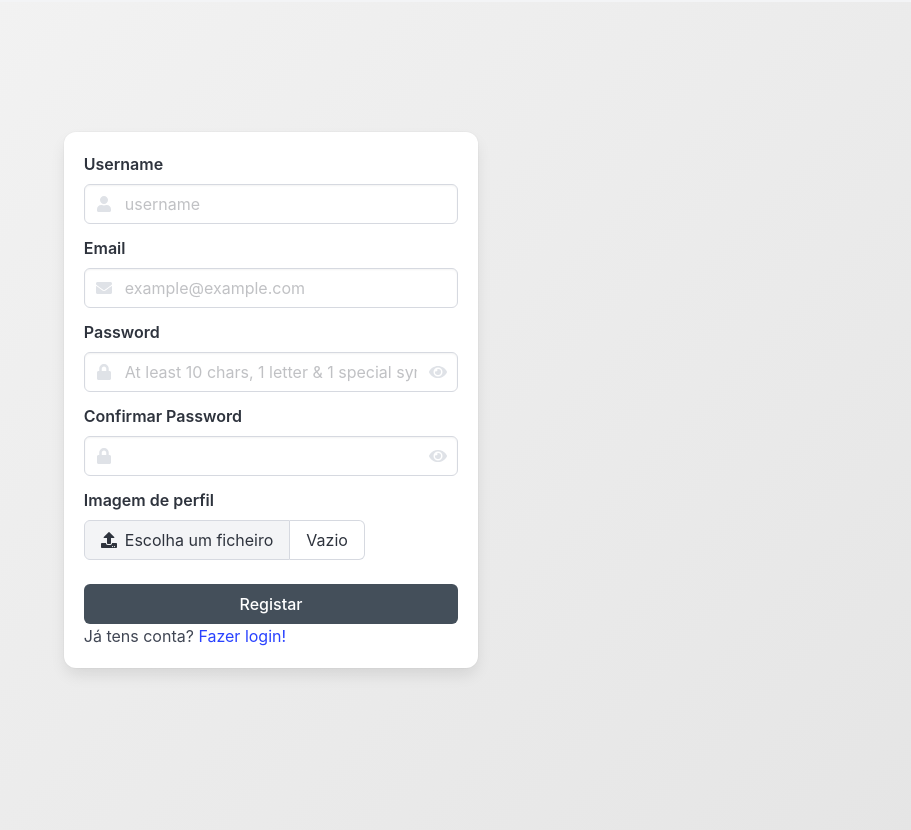
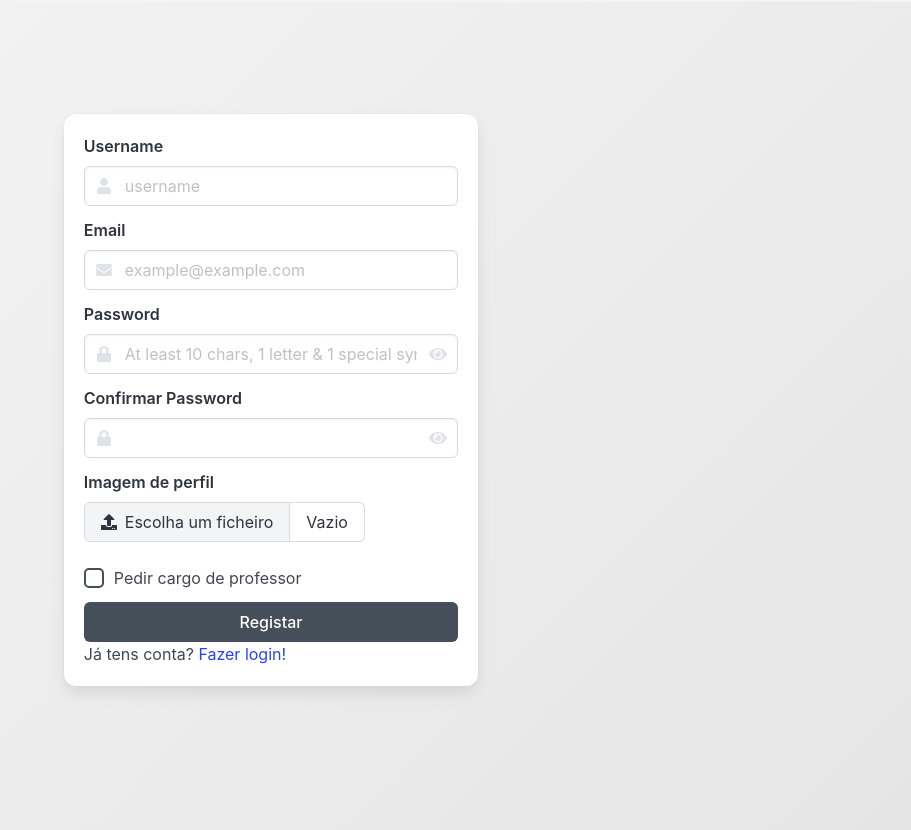
Before and after one commit to NunoGoncalve/ISEPacademy, a PHP site: page /register.php in a window 1280 px wide. Shown: the part 56-886 px from the top of the page, without its empty margins (369-1280 px from the left). Run offline with PHP 8.4, Linux system fonts and the light colour scheme; some libraries are stand-ins or nearby versions.

Commit message:
Solicitação de cargo

```diff
--- a/register.php
+++ b/register.php
@@ -11,48 +11,64 @@
     <script defer src="https://use.fontawesome.com/releases/v5.3.1/js/all.js"></script>
     <script src="vendor/jquery/jquery.min.js"></script>
     <script>
-        function register(){
+        function register() {
+            const fileInput = document.getElementById("FileInput");
+            const curriculoInput = document.getElementById("Curriculo");
+            const name = document.getElementById("name").value;
+            const email = document.getElementById("email").value;
+            const password = document.getElementById("password").value;
+            const role = document.getElementById("checkbox").checked;
 
-            var fileInput = document.getElementById("FileInput"); // Input file
-            var reader = new FileReader();
-            if (fileInput.files.length > 0) {
-                reader.onload = function(event) {
-                var imageBase64 = event.target.result;
-                $.post("funcoes.php",{
-                    Func:"register",
-                    Name:document.getElementById("name").value,
-                    Email:document.getElementById("email").value,
-                    Pass:document.getElementById("password").value,
-                    Img:imageBase64
+            let imageBase64 = null;
+            let curriculoBase64 = null;
 
-                },function(data, status){
-                    if(data=="ok") {
-                        document.location="userpage.php";
-                    }else if(data=="ErroMail"){
-                        document.getElementById("erroMail").innerHTML="Email já registado";
-                        document.getElementById("email").style="border-color:red";
-                    }
-                    },"text");
+            function checkAndSend() {
+                if (imageBase64 !== null && curriculoBase64 !== null) {
+                    sendData(name, email, password, role, imageBase64, curriculoBase64);
                 }
-                reader.readAsDataURL(fileInput.files[0]); // Converte a imagem antes do envio
-            }else{
-                $.post("funcoes.php",{
-                    Func:"register",
-                    Name:document.getElementById("name").value,
-                    Email:document.getElementById("email").value,
-                    Pass:document.getElementById("password").value,
-
-                },function(data, status){
-                    if(data=="ok") {
-                        document.location="userpage.php";
-                    }else if(data=="ErroMail"){
-                        document.getElementById("erroMail").innerHTML="Email já registado";
-                        document.getElementById("email").style="border-color:red";
-                    }
-                    },"text");
             }
 
+            readFile(fileInput, (base64) => {
+                imageBase64 = base64;
+                checkAndSend();
+            });
 
+            readFile(curriculoInput, (base64) => {
+                curriculoBase64 = base64;
+                checkAndSend();
+            });
+        }
+
+
+        function readFile(input, callback) {
+            if (input.files.length > 0) {
+                const reader = new FileReader();
+                reader.onload = function (event) {
+                    callback(event.target.result);
+                };
+                reader.readAsDataURL(input.files[0]);
+            } else {
+                callback("");
+            }
+        }
+
+        function sendData(name, email, password, role, imageBase64, curriculoBase64) {
+            $.post("funcoes.php", {
+                Func: "register",
+                Name: name,
+                Email: email,
+                Pass: password,
+                Role: role,
+                Img: imageBase64,
+                Curriculo: curriculoBase64
+            }, function (data) {
+                if (data === "ok") {
+                    document.location = "userpage.php";
+                } else if (data === "ErroMail") {
+                    document.getElementById("erroMail").innerHTML = "Email já registado";
+                    document.getElementById("email").style.borderColor = "red";
+                }
+            }, "text");
         }
 
         function togglePassword(inputId, iconId) {
@@ -98,6 +114,32 @@
                     document.getElementById("FileError").innerHTML="";
                     document.getElementById("FileName").textContent = document.getElementById("FileInput").files[0].name;
                 }
+            }
+
+             fileInput = document.getElementById("Curriculo");
+
+            if (fileInput.files.length > 0) {
+                var fileType = fileInput.files[0].type; // Obtém o tipo MIME
+
+                if (fileType !== "application/pdf") {
+                    document.getElementById("FileError").innerHTML="Apenas .png são aceites";
+                    fileInput.value="";
+                }else{
+                    document.getElementById("FileError").innerHTML="";
+                    document.getElementById("CurrName").textContent = document.getElementById("Curriculo").files[0].name;
+                }
+            }
+        }
+
+        function verification(){
+
+
+            if (document.getElementById("checkbox").checked) {
+                document.getElementById("verification").hidden=0;
+                document.getElementById("Curriculo").disabled=0;
+            }else{
+                document.getElementById("verification").hidden=1;
+                document.getElementById("Curriculo").disabled=1;
             }
         }
 
@@ -177,6 +219,29 @@
                 </label>
             </div>
             <p class="erro" id="FileError"></p>
+            <div class="field">
+            <label class="checkbox">
+                <input type="checkbox" id="checkbox" onchange="verification()"/>
+                <span class="checkmark"></span>
+                Pedir cargo de professor
+            </label>
+            </div>
+            <div class="field" id="verification" hidden="true">
+                <label class="label"> Curriculo</label>
+                <div id="file-js-example" class="file has-name" >
+                    <label class="file-label">
+                        <input class="file-input" id="Curriculo" accept="application/pdf" onchange="file()" type="file" required/>
+                        <span class="file-cta">
+                        <span class="file-icon">
+                            <i class="fas fa-upload"></i>
+                        </span>
+                        <span class="file-label"> Escolha um ficheiro </span>
+                        </span>
+                        <span class="file-name" id="CurrName"> Vazio </span>
+                    </label>
+                </div>
+            </div>
+
             <button class="button is-success is-fullwidth GreyBtn">Registar</button>
             <p>Já tens conta? <a href="login.php">Fazer login!</a> </p>
 
--- a/styles.css
+++ b/styles.css
@@ -390,3 +390,43 @@ body {
         font-size: 0.9rem;
     }
 }
+
+.checkbox {
+    padding-left: 30px;
+}
+
+.checkbox input {
+    display: none;
+}
+
+.checkmark {
+    position: absolute;
+    left: 0;
+    height: 20px;
+    width: 20px;
+    border: 2px solid var(--primary-color);
+    border-radius: 5px;
+    transition: 0.3s;
+}
+
+.checkbox input:checked + .checkmark {
+    background-color: #718293;
+    border-color: var(--primary-color);
+}
+
+.checkmark::after {
+    content: "";
+    position: absolute;
+    display: none;
+    left: 6px;
+    top: 3px;
+    width: 5px;
+    height: 10px;
+    border: solid white;
+    border-width: 0 2px 2px 0;
+    transform: rotate(45deg);
+}
+
+.checkbox input:checked + .checkmark::after {
+    display: block;
+}
--- a/userpage.php
+++ b/userpage.php
@@ -68,7 +68,7 @@ if (!isset($_SESSION['UserID'])) {
                     </div>
                     <div class="content">
                         <p><strong>Tipo:</strong> <?php
-                        switch ($UserInfo['Role']) {
+                        switch ($_SESSION['Role']) {
                             case 1:
                                 echo "Aluno";
                                 break;
```
Also changed, not shown: curso.php (+6 -4 lines), funcoes.php (+37 -6 lines), img/users/13.png (added).
